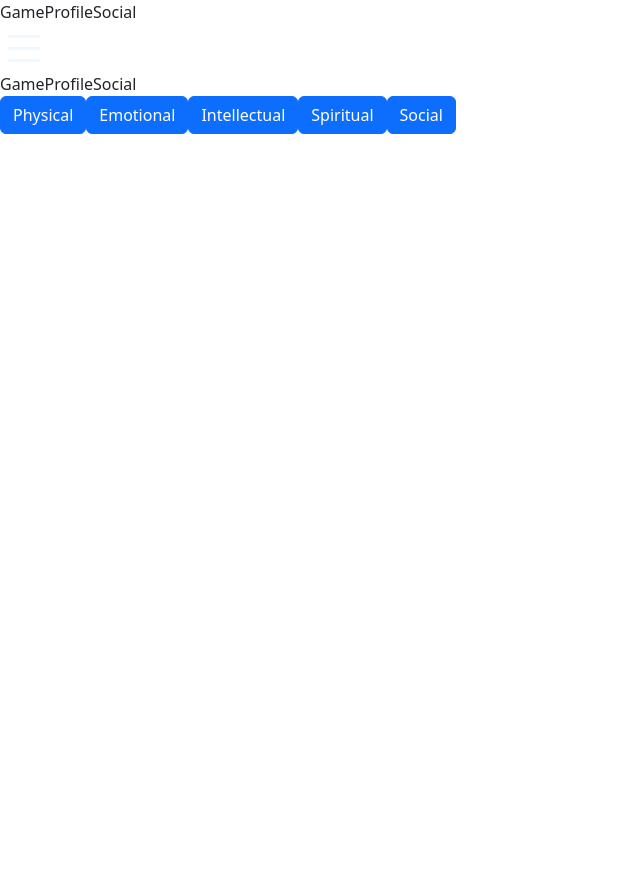
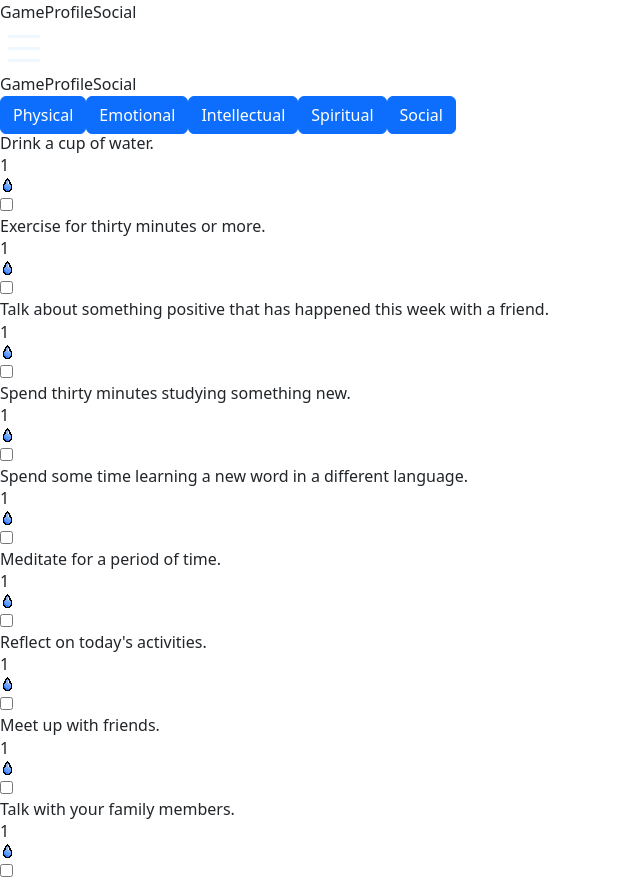
Before and after one commit to leoqode/Riverhacks23, a React (Vite) app in the folder frontend/: page /game in a window 1280 px wide. Shown: the whole page, without its empty margins (0-640 px from the left). Before the commit the page ends 800 px from the top, so only its background shows below. Built offline with nearby package versions, Linux system fonts and the light colour scheme.

Commit message:
Changed the mapping of tasks from json file

```diff
--- a/frontend/src/components/TaskItem.jsx
+++ b/frontend/src/components/TaskItem.jsx
@@ -1,11 +1,13 @@
 import React from "react";
 import "./TaskItem.css";
+import droplet from "../assets/droplet.png";
 
 const TaskItem = ({task, onToggle}) => {
     return (
         <div className="task-item">
         <h3>{task.title}</h3>
         <p>{task.weight}</p>
+        <img src={droplet} alt="droplet" />
         <input
             type="checkbox"
             checked={task.completed}
--- a/frontend/src/pages/Game.jsx
+++ b/frontend/src/pages/Game.jsx
@@ -14,9 +14,12 @@ function Game() {
   return (
     <>
     <HealthDimensions />
-    {/* {tasks.map((task) => (
-      <TaskItem key={task.id} task={task} onToggle={handleToggle} />
-    ))} */}
+    {Object.values(tasks).flatMap((dimensionTasks) =>
+        dimensionTasks.map((task) => (
+          <TaskItem key={task.title} task={task} onToggle={handleToggle} />
+        ))
+      )}
+
 
     </>
 
```
Also changed, not shown: frontend/src/assets/droplet.png (added).
